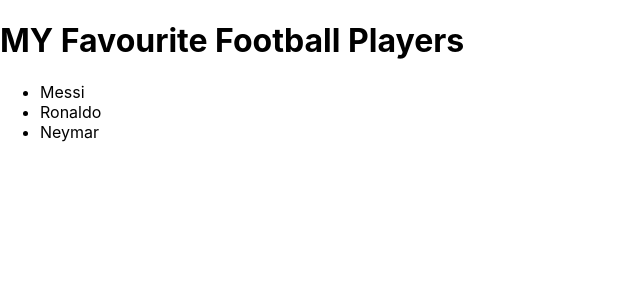
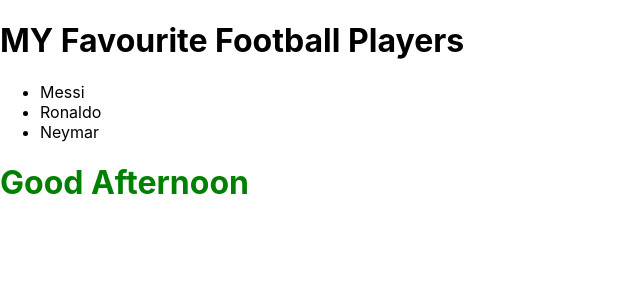
Before and after one commit to IshaqPP/React, a React (Create React App) app: page / in a window 1280 px wide. Shown: the top 300 px of the page, without its empty margins (0-640 px from the left). Built offline with nearby package versions, Linux system fonts and the light colour scheme.

Commit message:
React component with Greetings

```diff
--- a/src/App.js
+++ b/src/components/App.js
@@ -1,6 +1,7 @@
-import './App.css';
+import '../App.css';
 import List from './List';
-import Header from './Header'
+import Header from './Header';
+import Greetings from './Greetings'
 
 function App() {
 
@@ -8,6 +9,8 @@
     <div>
       <Header />
       <List />
+      <Greetings />
+
     </div>
   );
 }
--- /dev/null
+++ b/src/components/Greetings.jsx
@@ -0,0 +1,27 @@
+import React from "react";
+
+function Greetings() {
+    const date = new Date(19,9,2023 , 17);
+    const time = date.getHours();
+
+    let text=""
+    let obj={
+        color:""
+    }
+
+    if(time<12){
+        text = "Good Morning";
+        obj.color  = "red";
+    }else if (time < 18){
+        text = "Good Afternoon";
+        obj.color  = "green";
+    }else{
+        text = "Good Night";
+        obj.color  = "blue";
+    }
+    return(
+        <h1 style={obj}>{text}</h1>
+    );
+}
+
+export default Greetings;
--- a/src/index.js
+++ b/src/index.js
@@ -1,7 +1,7 @@
 import React from 'react';
 import ReactDOM from 'react-dom/client';
 import './index.css';
-import App from './App';
+import App from './components/App';
 import reportWebVitals from './reportWebVitals';
 
 const root = ReactDOM.createRoot(document.getElementById('root'));
```
Also changed, not shown: src/components/Header.jsx (renamed from src/Header.jsx), src/components/List.jsx (renamed from src/List.jsx).
